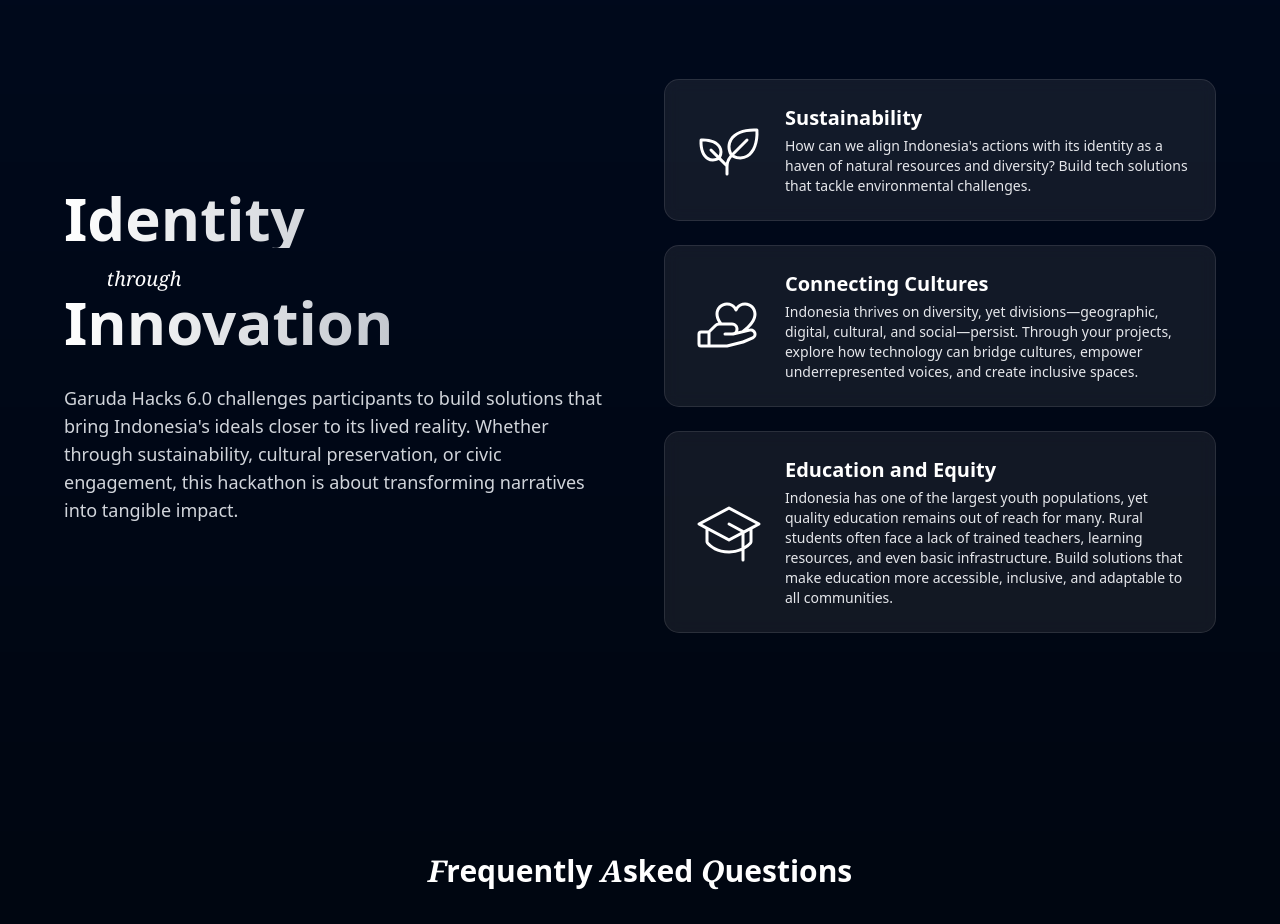
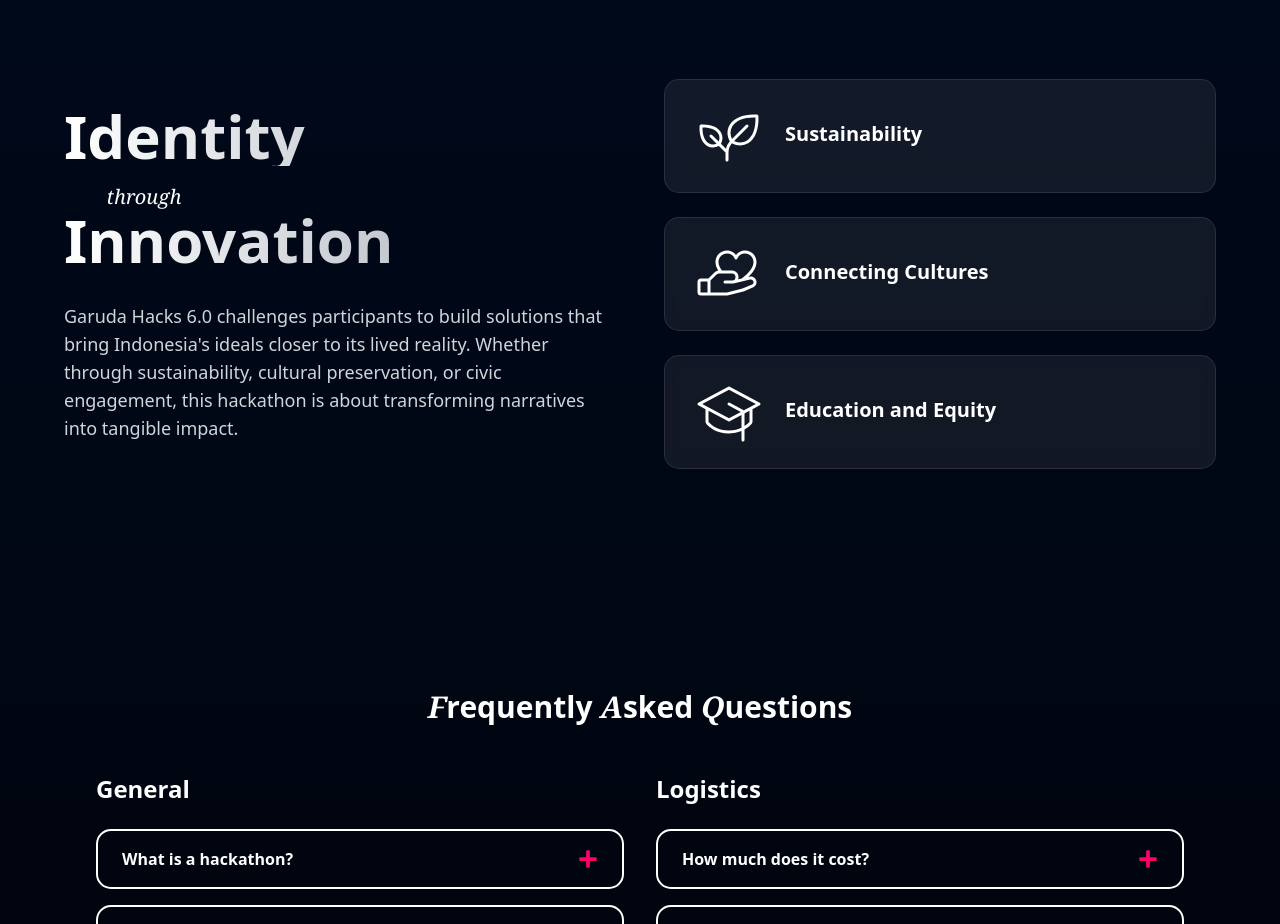
Before and after one commit to GarudaHacks/gh-6.0-site, a Next.js app: page / in a window 1280 px wide. Shown: the part 3420-4344 px from the top of the page. Built offline with nearby package versions, Linux system fonts and the light colour scheme.

Commit message:
chore: remove guiding theme questions

```diff
--- a/app/data/data.ts
+++ b/app/data/data.ts
@@ -6,19 +6,19 @@
   {
     title: "Sustainability",
     description:
-      "How can we align Indonesia's actions with its identity as a haven of natural resources and diversity? Build tech solutions that tackle environmental challenges.",
+      "",
     icon: "/assets/icon/sustainability.svg",
   },
   {
     title: "Connecting Cultures",
     description:
-      "Indonesia thrives on diversity, yet divisions—geographic, digital, cultural, and social—persist. Through your projects, explore how technology can bridge cultures, empower underrepresented voices, and create inclusive spaces.",
+      "",
     icon: "/assets/icon/culture.svg",
   },
   {
     title: "Education and Equity",
     description:
-      "Indonesia has one of the largest youth populations, yet quality education remains out of reach for many. Rural students often face a lack of trained teachers, learning resources, and even basic infrastructure. Build solutions that make education more accessible, inclusive, and adaptable to all communities.",
+      "",
     icon: "/assets/icon/civic-engagement.svg",
   },
 ];
```
